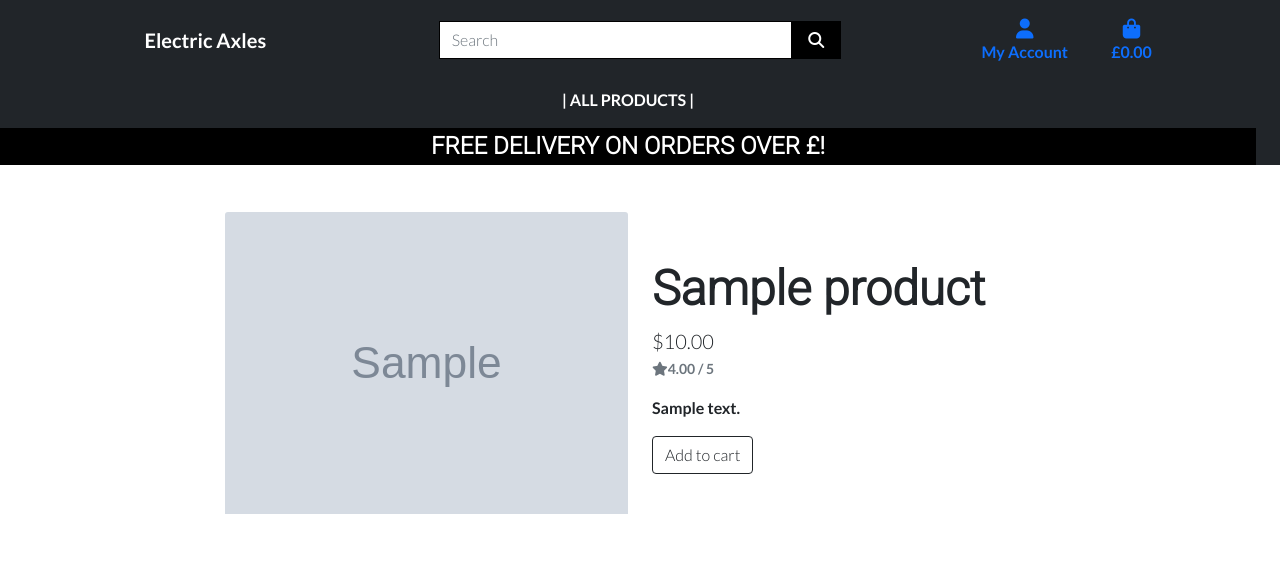
After one commit to dhowai/portfolio-5-electric-axles, a Django app: a page that uses products/templates/products/product_detail.html in a window 1280 px wide. The commit adds this page. Shown: the top 569 px of the page. Run offline with Django 3.2, Linux system fonts and the light colour scheme; tables that the repository leaves empty hold one stand-in row (values such as "Sample post"); grey boxes marked "Sample" are stand-in pictures; some libraries are stand-ins or nearby versions.

Commit message:
Add functionality to open a product on its own page

```diff
--- a/products/models.py
+++ b/products/models.py
@@ -1,4 +1,5 @@
 from django.db import models
+from django.urls import reverse
 
 
 class Category(models.Model):
@@ -33,5 +34,11 @@ class Product(models.Model):
         """Order by product created"""
         ordering = ('-created',)
 
+    def get_absolute_url(self):
+        """
+        Creates dynamic urls for products
+        """
+        return reverse('product_detail', args=[self.slug])
+
     def __str__(self):
         return self.name
--- /dev/null
+++ b/products/templates/products/product_detail.html
@@ -0,0 +1,44 @@
+{% extends "base.html" %}
+
+{% load static %}
+
+{% block page_header %}
+    <div class="container header-container">
+        <div class="row">
+            <div class="col"></div>
+        </div>
+    </div>
+{% endblock %}
+
+{% block content %}
+    <div class="container-fluid">
+        <div class="row">
+            <div class="col-12 col-md-6 col-lg-4 offset-lg-2">
+                <div class="image-container my-5">
+                    {% if product.image %}
+                        <a href="{{ product.image.url }}" target="_blank">
+                            <img class="card-img-top img-fluid" src="{{ product.image.url }}" alt="{{ product.name }}">
+                        </a>
+                    {% else %}
+                        <a href="">
+                            <img class="card-img-top img-fluid" src="https://dummyimage.com/450x300/dee2e6/6c757d.jpg" alt="{{ product.name }}">
+                        </a>
+                    {% endif %}
+                </div>
+            </div>
+            <div class="col-12 col-md-6 col-lg-4 py-5">
+                <div class="product-details-container mb-5 mt-md-5">
+                    <h2 class="display-5 fw-bolder">{{ product.name }}</h2>
+                    <p class="lead mb-0 text-left font-weight-bold">${{ product.price }}</p>
+                    {% if product.rating %}
+                        <small class="text-muted"><i class="fas fa-star mr-1"></i>{{ product.rating }} / 5</small>
+                    {% else %}
+                        <small class="text-muted">No Rating</small>
+                    {% endif %}
+                    <p class="mt-3">{{ product.description }}</p>
+                   <p class=""><a class="btn btn-outline-dark mt-auto" href="#">Add to cart</a></p>
+                </div>
+            </div>
+        </div>
+    </div>
+{% endblock %}
--- a/products/templates/products/products.html
+++ b/products/templates/products/products.html
@@ -22,11 +22,11 @@
                         <div class="card h-100">
                             <!-- Product image-->
                             {% if product.image %}
-                                <a href="">
+                                <a href="{{ product.get_absolute_url }}">
                                     <img class="card-img-top img-fluid" src="{{ product.image.url }}" alt="{{ product.name }}">
                                 </a>
                             {% else %}
-                                <a href="">
+                                <a href="{{ product.get_absolute_url }}">
                                     <img class="card-img-top img-fluid" src="https://dummyimage.com/450x300/dee2e6/6c757d.jpg" alt="{{ product.name }}">
                                 </a>
                             {% endif %}
--- a/products/urls.py
+++ b/products/urls.py
@@ -3,4 +3,5 @@ from . import views
 
 urlpatterns = [
     path('', views.all_products, name='products'),
+    path('<slug:slug>/', views.product_detail, name="product_detail"),
 ]
--- a/products/views.py
+++ b/products/views.py
@@ -1,4 +1,4 @@
-from django.shortcuts import render
+from django.shortcuts import render, get_object_or_404
 from .models import Product
 
 
@@ -9,3 +9,11 @@ def all_products(request):
     products = Product.objects.all()
 
     return render(request, 'products/products.html', {'products': products})
+
+
+def product_detail(request, slug):
+    """
+    A view to show the product detail on their own page
+    """
+    product = get_object_or_404(Product, slug=slug, in_stock=True)
+    return render(request, 'products/product_detail.html', {'product': product})
--- a/static/css/base.css
+++ b/static/css/base.css
@@ -87,3 +87,10 @@ section {
         padding-top: 164px;
     }
 }
+
+/* pad the top a bit when navbar is collapsed on mobile */
+@media (max-width: 991px) {
+    .header-container {
+        padding-top: 250px;
+    }
+}
```
